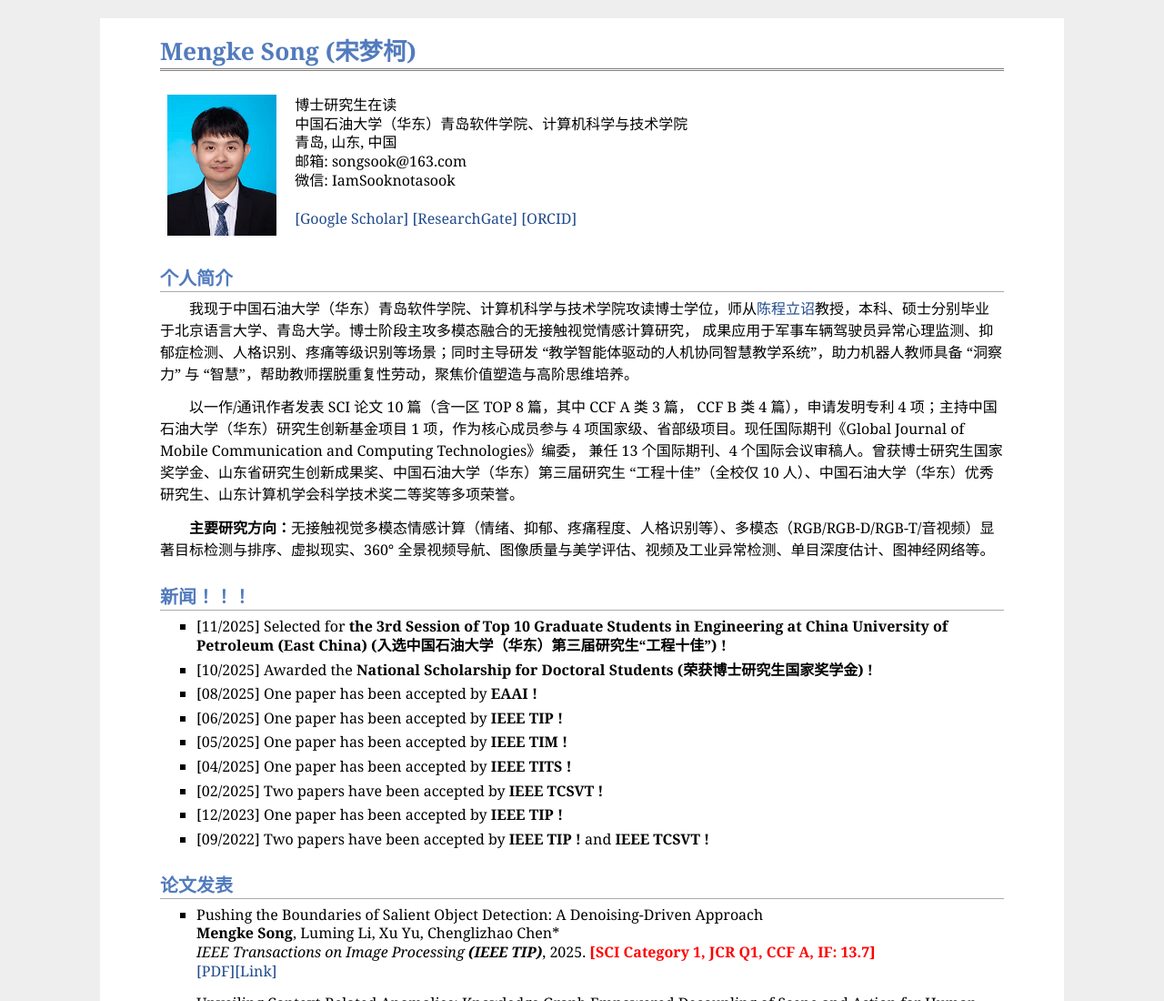
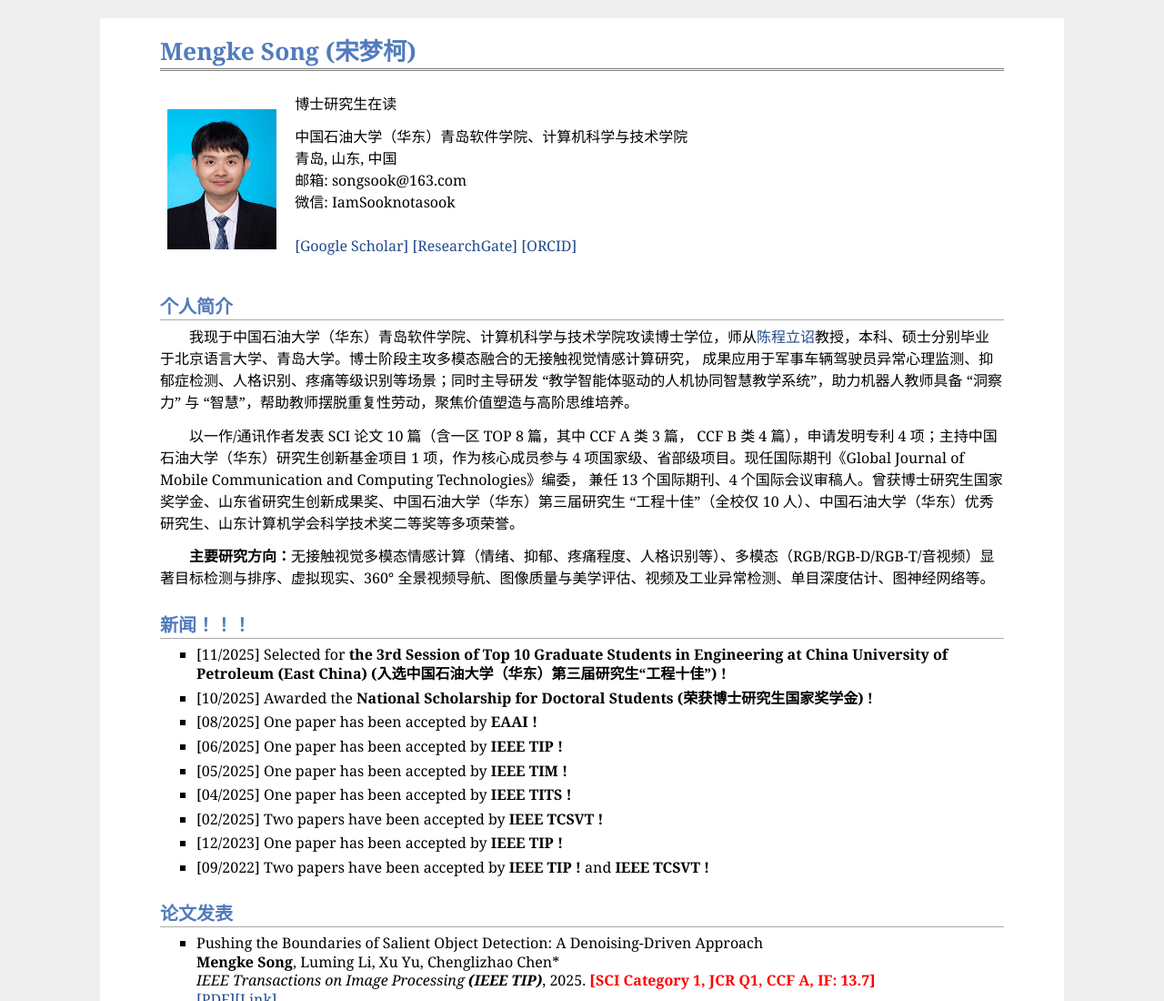
Before and after one commit to MengkeSong/mengkesong.github.io, a plain HTML site: page index.html in a window 1280 px wide. Shown: the top 1100 px of the page at 91% size. Drawn offline with Linux system fonts and the light colour scheme.

Commit message:
Fix formatting and add line height to paragraph

```diff
--- a/index.html
+++ b/index.html
@@ -35,7 +35,7 @@ var _hmt = _hmt || [];
 <table class="imgtable"><tr><td>
 <a href="https://mengkesong.github.io/"><img src="figures/pic1.png" alt="alt text" width="120px" /></a>&nbsp;</td>
   <td align="left"><p>博士研究生在读<br />
-中国石油大学（华东）青岛软件学院、计算机科学与技术学院 <br />
+<p style="line-height: 1.5em;">中国石油大学（华东）青岛软件学院、计算机科学与技术学院 <br />
 青岛, 山东, 中国<br />
 邮箱: songsook@163.com <br />
 微信: IamSooknotasook <br />
```
